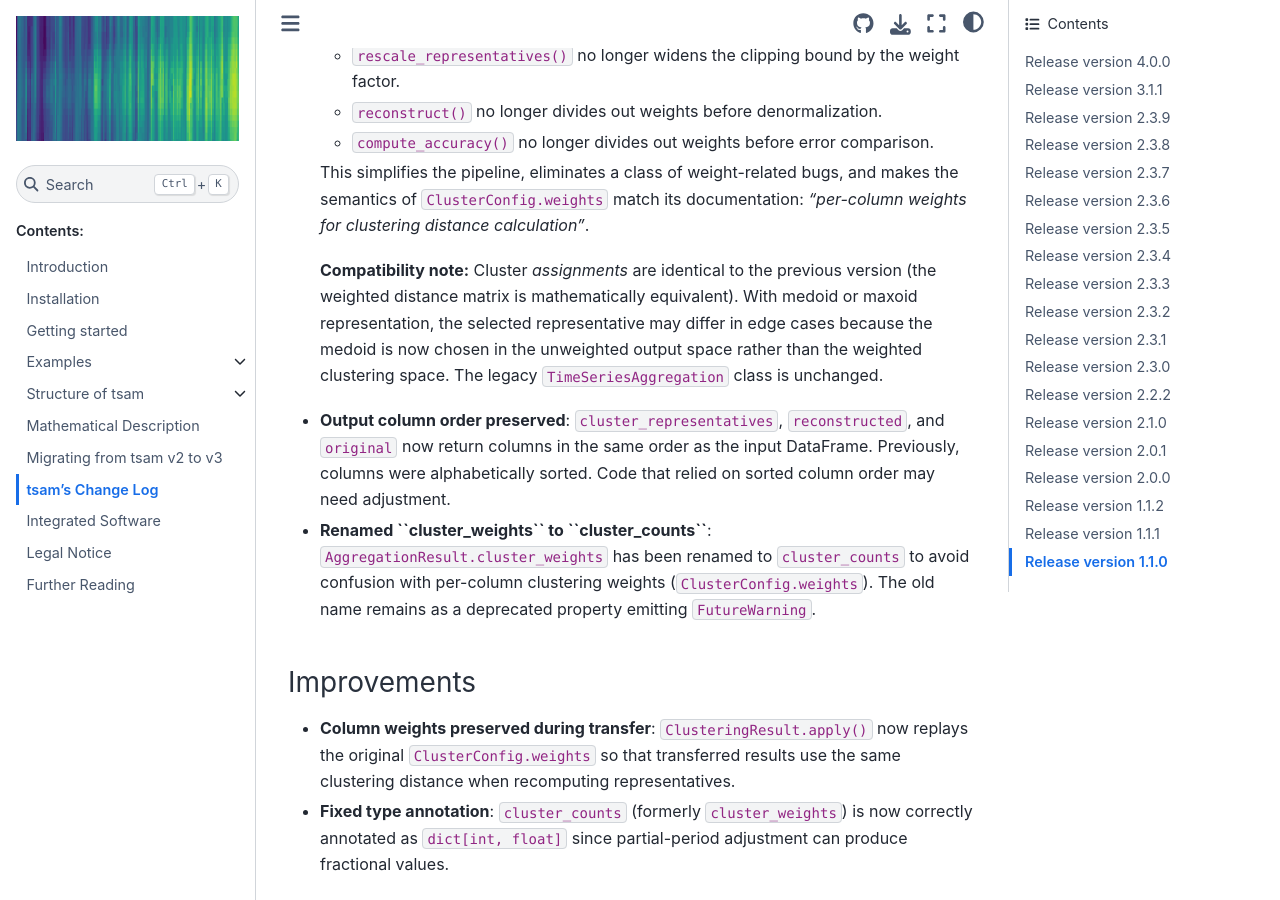
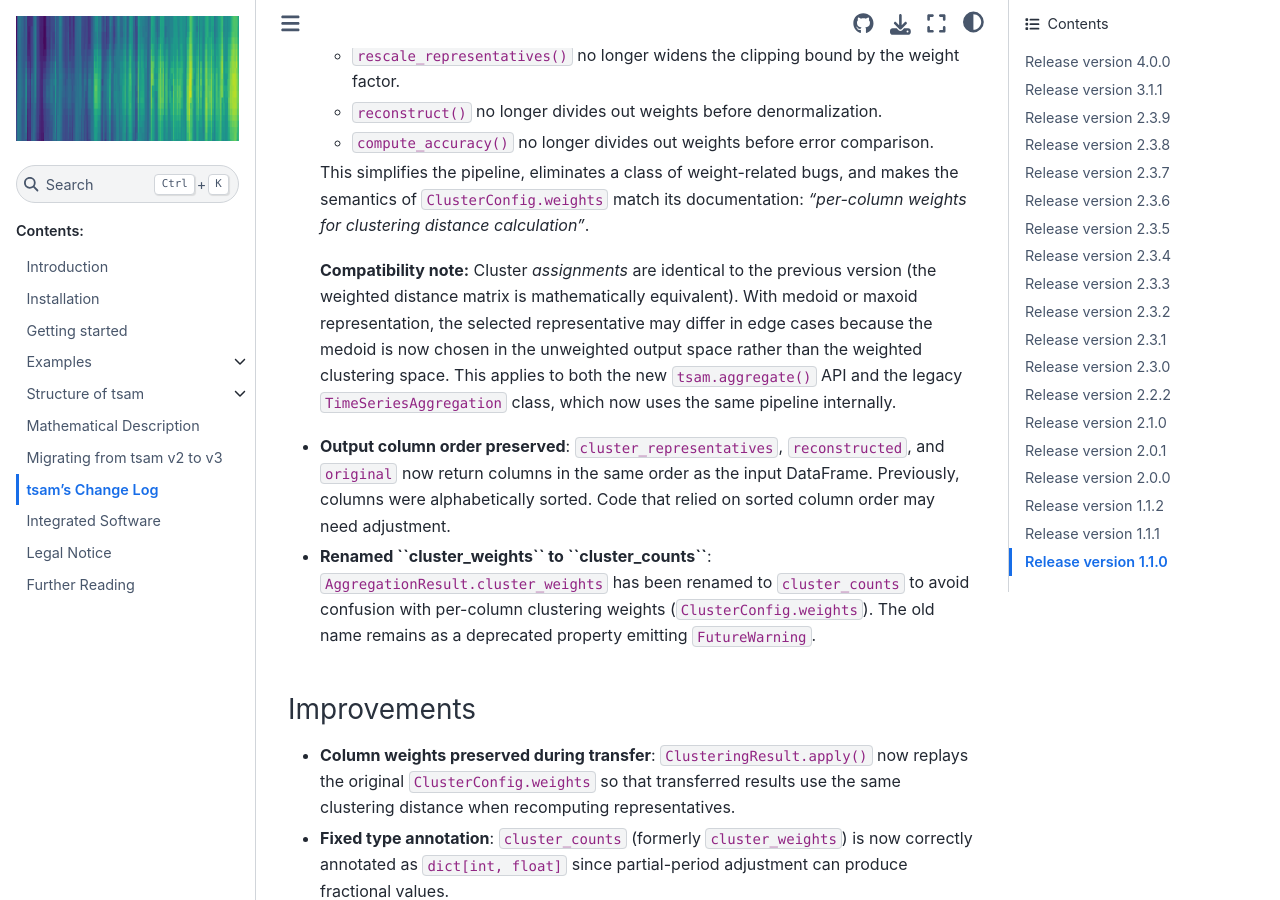
Before and after one commit to FZJ-IEK3-VSA/tsam, a Sphinx documentation site: the page built from docs/source/newsDoc.rst, in a window 1280 px wide and 900 px high, scrolled down 790 px. Built offline with Sphinx 7.4.7 and the Sphinx Book theme 1.1.4, drawn with Linux system fonts in a browser that asks for light colours; formulas are drawn with MathJax 3; pages that are not in the unit, such as notebooks, are missing from menus.

Commit message:
docs: fix changelog to note weight decoupling affects both APIs
The legacy TimeSeriesAggregation class now uses the same pipeline
internally, so the weight semantics change applies to both APIs.

Co-Authored-By: Claude Opus 4.6 (1M context) <noreply@anthropic.com>

```diff
--- a/docs/source/newsDoc.rst
+++ b/docs/source/newsDoc.rst
@@ -44,7 +44,8 @@ Breaking Changes
   (the weighted distance matrix is mathematically equivalent).  With medoid or maxoid
   representation, the selected representative may differ in edge cases because the
   medoid is now chosen in the unweighted output space rather than the weighted
-  clustering space.  The legacy ``TimeSeriesAggregation`` class is unchanged.
+  clustering space.  This applies to both the new ``tsam.aggregate()`` API and the
+  legacy ``TimeSeriesAggregation`` class, which now uses the same pipeline internally.
 
 * **Output column order preserved**: ``cluster_representatives``, ``reconstructed``, and ``original``
   now return columns in the same order as the input DataFrame. Previously, columns were
```
